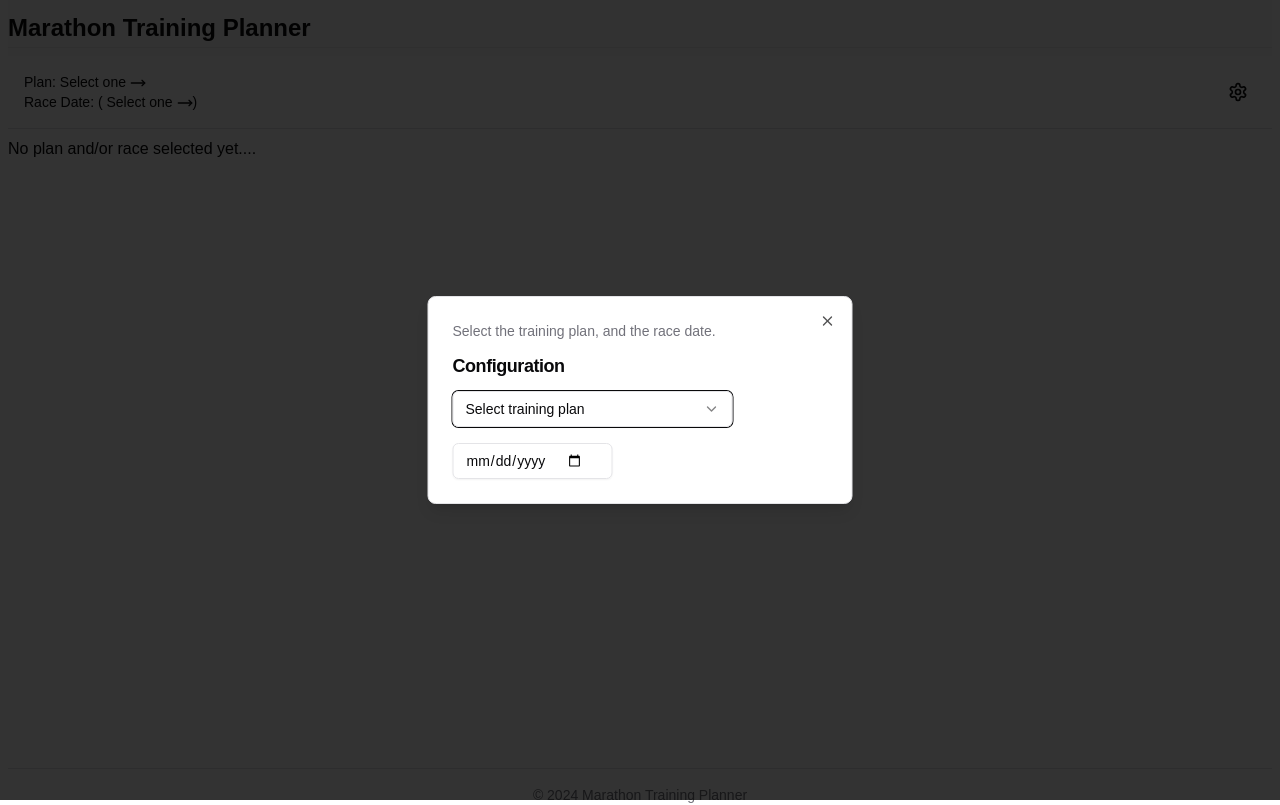
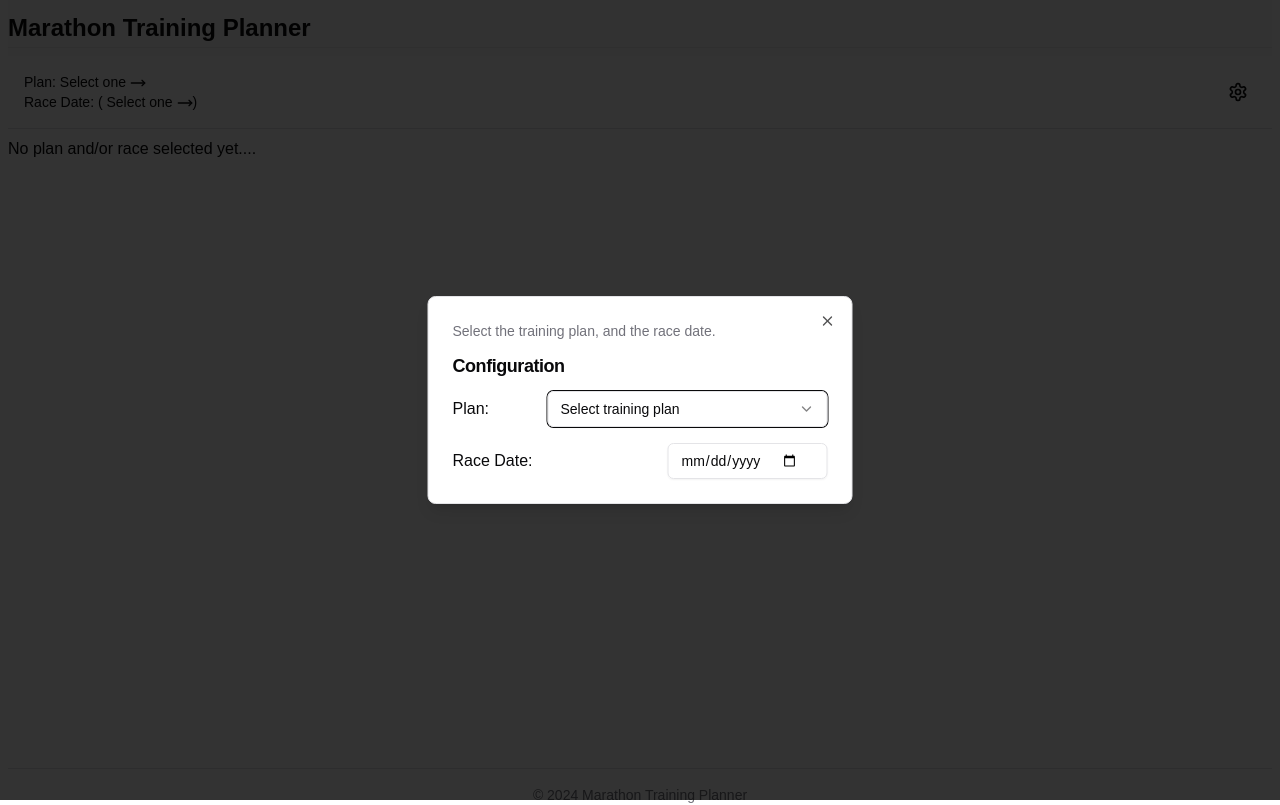
Before and after one commit to pelicanorojo/runningtraining, a Next.js app: page / in a window 1280 px wide. Both pictures are taken after a click on the button 1238 px from the left and 92 px from the top of the page. Built offline with nearby package versions, Linux system fonts and the light colour scheme.

Commit message:
#41, #42: put label to plan and race date selectors. Closes #41, Closes #42. (#52)

```diff
--- a/src/components/ui/custom/configBar.tsx
+++ b/src/components/ui/custom/configBar.tsx
@@ -2,7 +2,7 @@
  * @Author: Pablo Benito <pelicanorojo> bioingbenito@gmail.com
  * @Date: 2024-11-22T10:12:07-03:00
  * @Last modified by: Pablo Benito <pelicanorojo>
- * @Last modified time: 2024-12-19T11:36:36-03:00
+ * @Last modified time: 2024-12-20T01:41:40-03:00
  */
 
 'use client'
@@ -105,8 +105,14 @@ export default function ConfigBar({trainingPlansAvailable, initialState}: Config
             <DialogHeader>
               <DialogTitle>Configuration</DialogTitle>
             </DialogHeader>
-            <PlanSelector availablePlans={trainingPlansAvailable} selectedPlanId={state.trainingPlanId} dispatch={dispatch}/>
+            <div className="flex flex-row items-center gap-2 place-content-between">
+              <h3>Plan: </h3>
+              <PlanSelector availablePlans={trainingPlansAvailable} selectedPlanId={state.trainingPlanId} dispatch={dispatch}/>
+            </div>
+            <div className="flex flex-row items-center gap-2 place-content-between">
+            <h3>Race Date: </h3>
             <RaceDateSelector raceDate={state.raceDate} dispatch={dispatch} />
+            </div>
           </DialogContent>
         </Dialog>
       </div>
--- a/src/components/ui/custom/planSelector.tsx
+++ b/src/components/ui/custom/planSelector.tsx
@@ -2,7 +2,7 @@
  * @Author: Pablo Benito <pelicanorojo> bioingbenito@gmail.com
  * @Date: 2024-11-21T11:34:30-03:00
  * @Last modified by: Pablo Benito <pelicanorojo>
- * @Last modified time: 2024-11-29T12:24:36-03:00
+ * @Last modified time: 2024-12-20T01:33:51-03:00
  */
 
 
@@ -39,7 +39,6 @@ export default function PlanSelector ({selectedPlanId, availablePlans, dispatch}
     })
   }
   return (
-    <div className="flex items-center space-x-4">
       <Select value={selectedPlanId} onValueChange={handleSelect}>
         <SelectTrigger className="w-[280px]">
         <SelectValue placeholder="Select training plan" />
@@ -48,6 +47,5 @@ export default function PlanSelector ({selectedPlanId, availablePlans, dispatch}
           {renderTrainingsList(availablePlans)}
         </SelectContent>
       </Select>
-    </div>
   );
 }
--- a/src/components/ui/custom/raceDateSelector.tsx
+++ b/src/components/ui/custom/raceDateSelector.tsx
@@ -3,7 +3,7 @@
  * @Author: Pablo Benito <pelicanorojo> bioingbenito@gmail.com
  * @Date: 2024-11-21T11:34:30-03:00
  * @Last modified by: Pablo Benito <pelicanorojo>
- * @Last modified time: 2024-11-29T12:10:23-03:00
+ * @Last modified time: 2024-12-20T01:35:15-03:00
  */
 
 
@@ -22,7 +22,6 @@ interface RaceDateSelectorProps {
 export default function RaceDateSelector({raceDate, dispatch}: RaceDateSelectorProps) {
 
   return (
-    <div className="flex items-center space-x-2">
       <Input
         type="date"
         defaultValue={raceDate}
@@ -34,7 +33,6 @@ export default function RaceDateSelector({raceDate, dispatch}: RaceDateSelectorP
           });
         }}
       />
-    </div>
   );
 }
 // the icon is redundant with the Input date calendar       <Calendar className="h-4 w-4 text-muted-foreground" />
```
